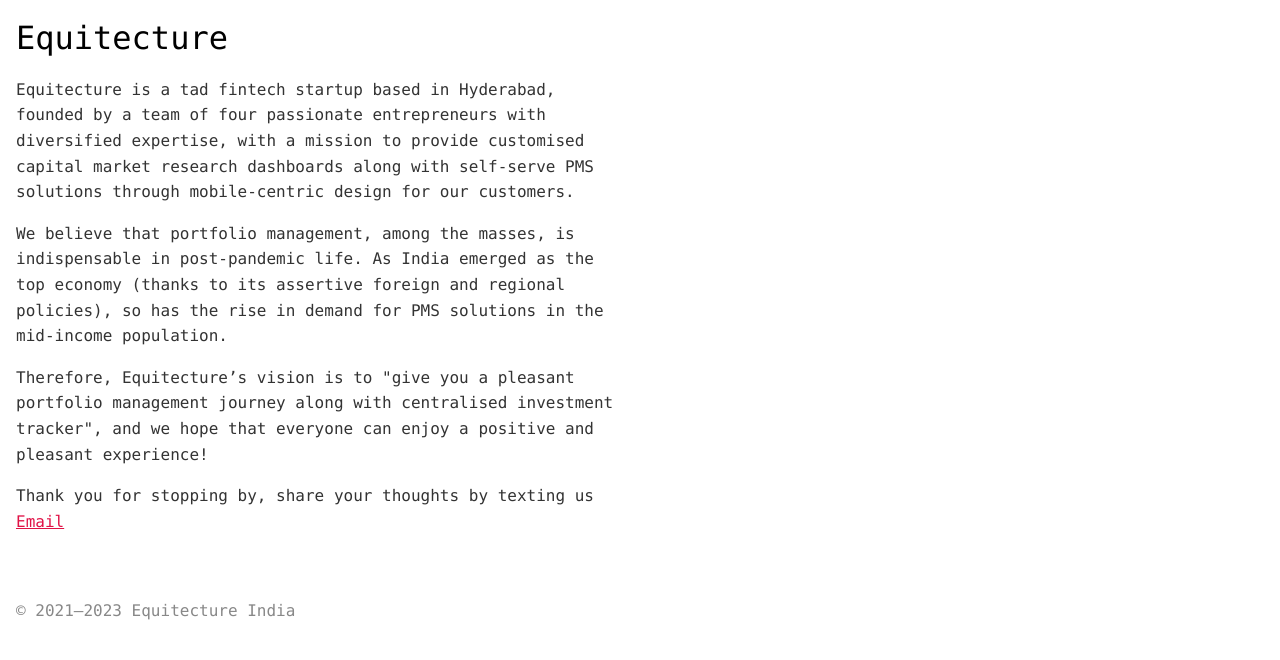
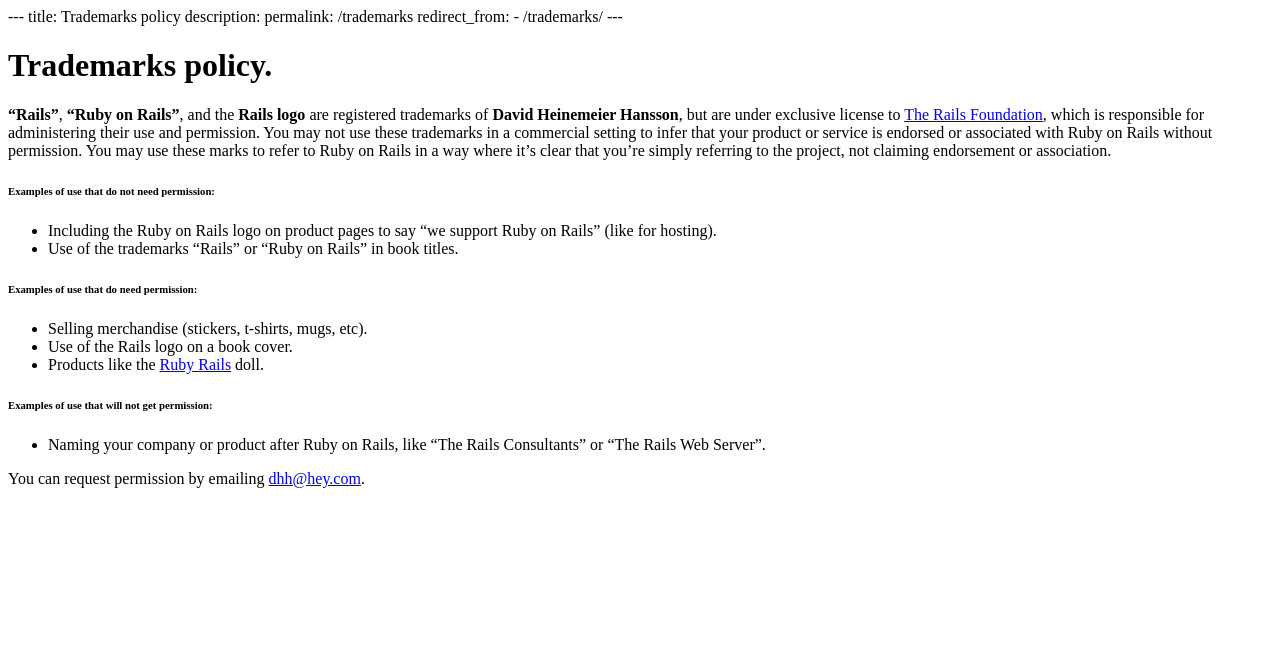
Before and after one commit to Equitecture/equitecture.github.io, a plain HTML site: page index.html in a window 1280 px wide. Drawn offline with Linux system fonts and the light colour scheme.

Commit message:
Update index.html

```diff
--- a/index.html
+++ b/index.html
@@ -1,137 +1,54 @@
-<!DOCTYPE html>
-<html>
-<head>
-  <meta charset="utf-8">
-  <title>Equitecture</title>
-</head>
-<style>
-  html, body, div, span, applet, object, iframe,
-  h1, h2, h3, h4, h5, h6, p, blockquote, pre,
-  a, abbr, acronym, address, big, cite, code,
-  del, dfn, em, img, ins, kbd, q, s, samp,
-  small, strike, strong, sub, sup, tt, var,
-  b, u, i, center,
-  dl, dt, dd, ol, ul, li,
-  fieldset, form, label, legend,
-  table, caption, tbody, tfoot, thead, tr, th, td,
-  article, aside, canvas, details, embed,
-  figure, figcaption, footer, header, hgroup,
-  menu, nav, output, ruby, section, summary,
-  time, mark, audio, video {
-    margin: 0;
-    padding: 0;
-    border: 0;
-    font-size: 100%;
-    font: inherit;
-    vertical-align: baseline;
-  }
+ ---
+title: Trademarks policy
+description:
+permalink: /trademarks
+redirect_from:
+  - /trademarks/
+---
 
-  body {
-    font-family: "SFMono-Regular", "Menlo", "Monaco", monospace;
-    line-height: 1.6em;
-    color: #333;
-    font-size: 16px;
-  }
+<div class="heading common-padding--bottom-small common-padding--top">
+  <div class="container">
+    <div class="heading__body">
+      <div class="heading__headline common-headline">
+        <h1>Trademarks policy.</h1>
+      </div>
+    </div>
+  </div>
+</div>
 
-  body {
-    padding: 16px;
-    box-sizing: border-box;
-    max-width: 640px;
-  }
+<div class="text text--frame-grey">
+  <div class="container">
+    <div class="text__body">
+      <div class="text__content common-content">
+        <p><strong>“Rails”</strong>, <strong>“Ruby on Rails”</strong>, and the <strong>Rails logo</strong> are registered trademarks of <strong>David Heinemeier Hansson</strong>, but are under exclusive license to <a href="/foundation">The Rails Foundation</a>, which is responsible for administering their use and permission.
 
-  body > header {
-    margin-bottom: 1em;
-  }
+          You may not use these trademarks in a commercial setting to infer that your product or service is endorsed or associated with Ruby on Rails without permission. You may use these marks to refer to Ruby on Rails in a way where it’s clear that you’re simply referring to the project, not claiming endorsement or association.</p>
+      </div>
+    </div>
+  </div>
+</div>
 
-  main {
-    max-width: 640px;
-  }
-
-  body > footer {
-    margin-top: 4rem;
-    color: #888;
-  }
-
-  body > footer a {
-    text-decoration: none;
-    color: #888;
-  }
-
-  h1 {
-    font-size: 2em;
-  }
-
-  h1 a, h3 a {
-    text-decoration: none;
-    color: #000;
-    font-family: "SFMono-Bold", "Menlo-Bold", "Monaco", monospace;
-  }
-
-  h1 a:hover, h3 a:hover, body > footer a:hover {
-    color: #e01246;
-  }
-
-  h2 {
-    font-size: 1.5em;
-    margin-top: 3em;
-  }
-
-  h2:first-child {
-    margin-top: 0;
-  }
-
-  h3 {
-    font-size: 1.2em;
-    margin-top: 2em;
-  }
-
-  h2 + h3 {
-    margin-top: 0;
-  }
-
-  h1, h2, h3 {
-    font-family: "SFMono-Semibold", "Menlo-Bold", "Monaco", monospace;
-    line-height: 1.4em;
-    margin-bottom: 0.5em;
-  }
-
-  p {
-    margin-bottom: 1em;
-  }
-
-  a {
-    color: #e01246;
-    font-family: "SFMono-Semibold", "Menlo-Bold", "Monaco", monospace;
-  }
-
-  hr {
-    margin-top: 4em;
-  }
-</style>
-<body>
-  <header>
-    <h1><a href="/" rel="home">Equitecture</a></h1>
-  </header>
-  <main>
-
-
-
-    <p>Equitecture is a tad fintech startup based in Hyderabad, founded by a team of four passionate entrepreneurs with diversified expertise, with a mission to provide customised capital market research dashboards along with self-serve PMS solutions through mobile-centric design for our customers.</p>
-
-    <p>We believe that portfolio management, among the masses, is indispensable in post-pandemic life. As India emerged as the top economy (thanks to its assertive foreign and regional policies), so has the rise in demand for PMS solutions in the mid-income population.</p>
-
-	<p>Therefore, Equitecture’s vision is to "give you a pleasant portfolio management journey along with centralised investment tracker", and we hope that everyone can enjoy a positive and pleasant experience!
-</p>
-
- <p>Thank you for stopping by, share your thoughts by texting us <a href = "mailto: info@equitecture.in"> Email </a></p>
-
-
-  </main>
-  <footer>
-    <p>&copy; 2021–2023 <a href="/" rel="home">Equitecture India</a>
-</p>
-
-  </footer>
-  <script>(function(){var a,b;a=function(a){var b;return b=window.onload,"function"!=typeof window.onload?window.onload=a:window.onload=function(){return b&&b(),a()}},b=function(){var a,b,c,d,e,f,g;if(document.getElementsByTagName&&String.prototype.indexOf){for(e=document.getElementsByTagName("a"),g=[],c=0,d=e.length;c<d;c++)a=e[c],f=a.getAttribute("rel"),b=f&&f.indexOf("external")>=0,a.getAttribute("href")&&b===!0?g.push(a.target="_blank"):g.push(void 0);return g}},a(b)}).call(this);</script>
-</body>
-</html>
+<div class="text common-padding--bottom common-padding--top-small">
+  <div class="container">
+    <div class="text__body">
+      <div class="text__content common-content">
+        <h6>Examples of use that do not need permission:</h6>
+        <ul>
+          <li>Including the Ruby on Rails logo on product pages to say “we support Ruby on Rails” (like for hosting).</li>
+          <li>Use of the trademarks “Rails” or “Ruby on Rails” in book titles.</li>
+        </ul>
+        <h6>Examples of use that do need permission:</h6>
+        <ul>
+          <li>Selling merchandise (stickers, t-shirts, mugs, etc).</li>
+          <li>Use of the Rails logo on a book cover.</li>
+          <li>Products like the <a href="https://web.archive.org/web/20151116162843/http://www.goldieblox.com/products/ruby-rails-skydive-action-figure">Ruby Rails</a> doll.</li>
+        </ul>
+        <h6>Examples of use that will not get permission:</h6>
+        <ul>
+          <li>Naming your company or product after Ruby on Rails, like “The Rails Consultants” or “The Rails Web Server”.</li>
+        </ul>
+        <p>You can request permission by emailing <a href="mailto:dhh@hey.com">dhh@hey.com</a>.</p>
+      </div>
+    </div>
+  </div>
+</div>
```
